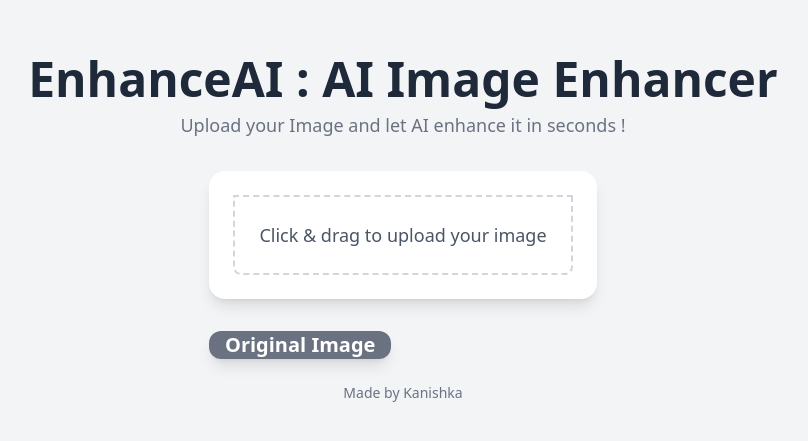
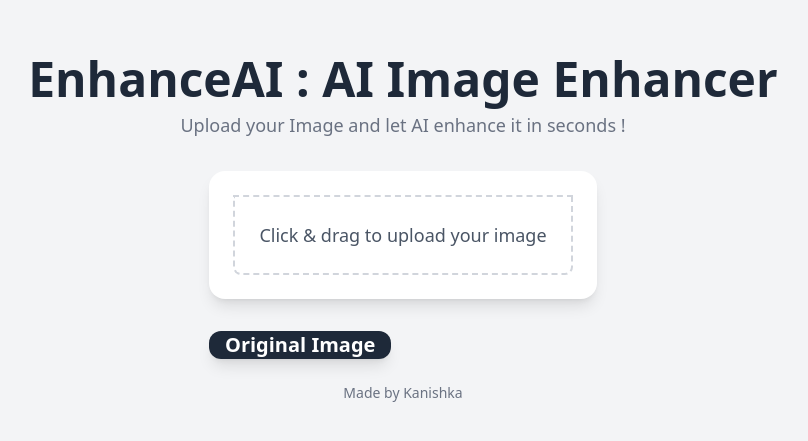
Before and after one commit to kanishkadz/Enhance-AI, a React (Vite) app: page / in a window 1280 px wide. Shown: the part 171-612 px from the top of the page, without its empty margins (237-1045 px from the left). Built offline with nearby package versions, Linux system fonts and the light colour scheme.

Commit message:
Update ImagePreview.jsx

```diff
--- a/src/components/ImagePreview.jsx
+++ b/src/components/ImagePreview.jsx
@@ -4,7 +4,7 @@ const ImagePreview = () => {
   return (
     <div className="mt-8 grid grid-cols-1 md:grid-cols-2 gap-6 w-full max-w-4xl">
       <div className="bg-white shadow-lg rounded-xl overflow-hidden">
-        <h2 className="text-xl font-semibold text-center bg-gray-500 text-white">Original Image</h2>
+        <h2 className="text-xl font-semibold text-center bg-gray-800 text-white">Original Image</h2>
       </div>
 
       <div></div>
```
